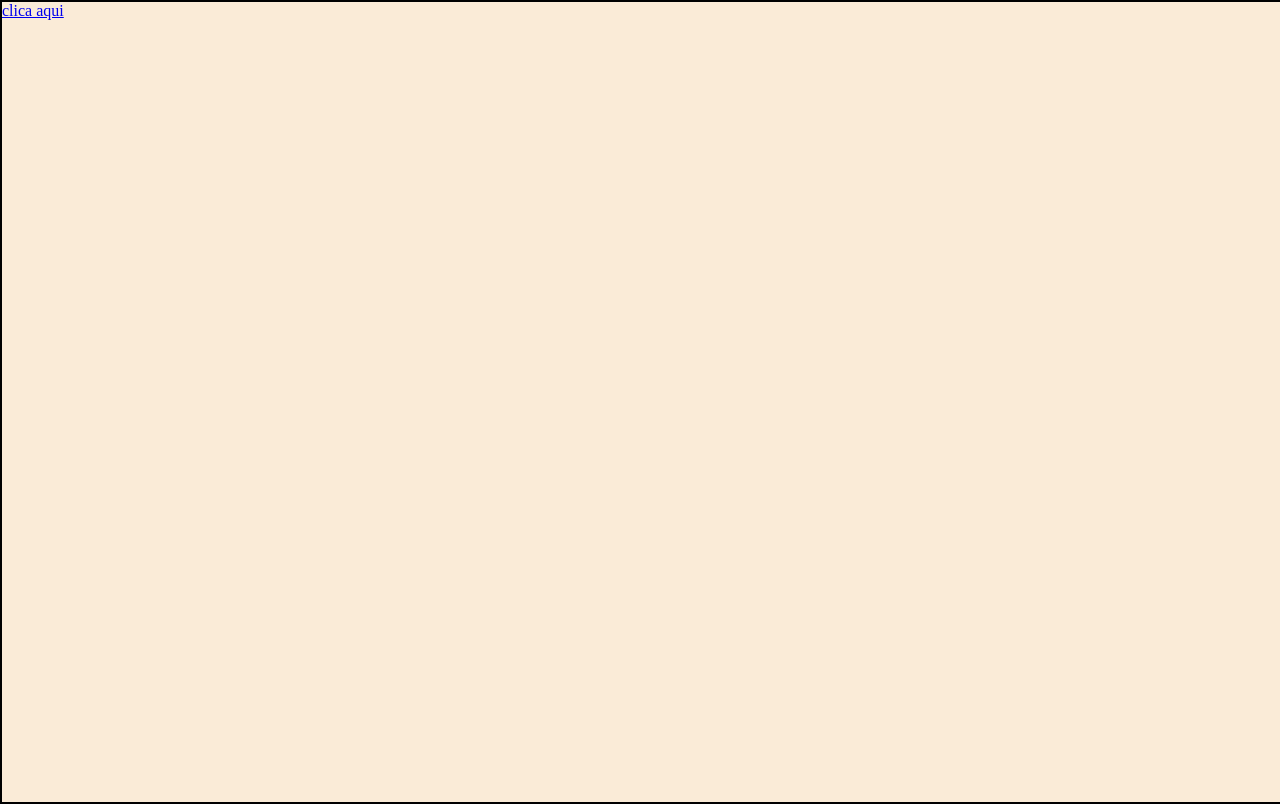
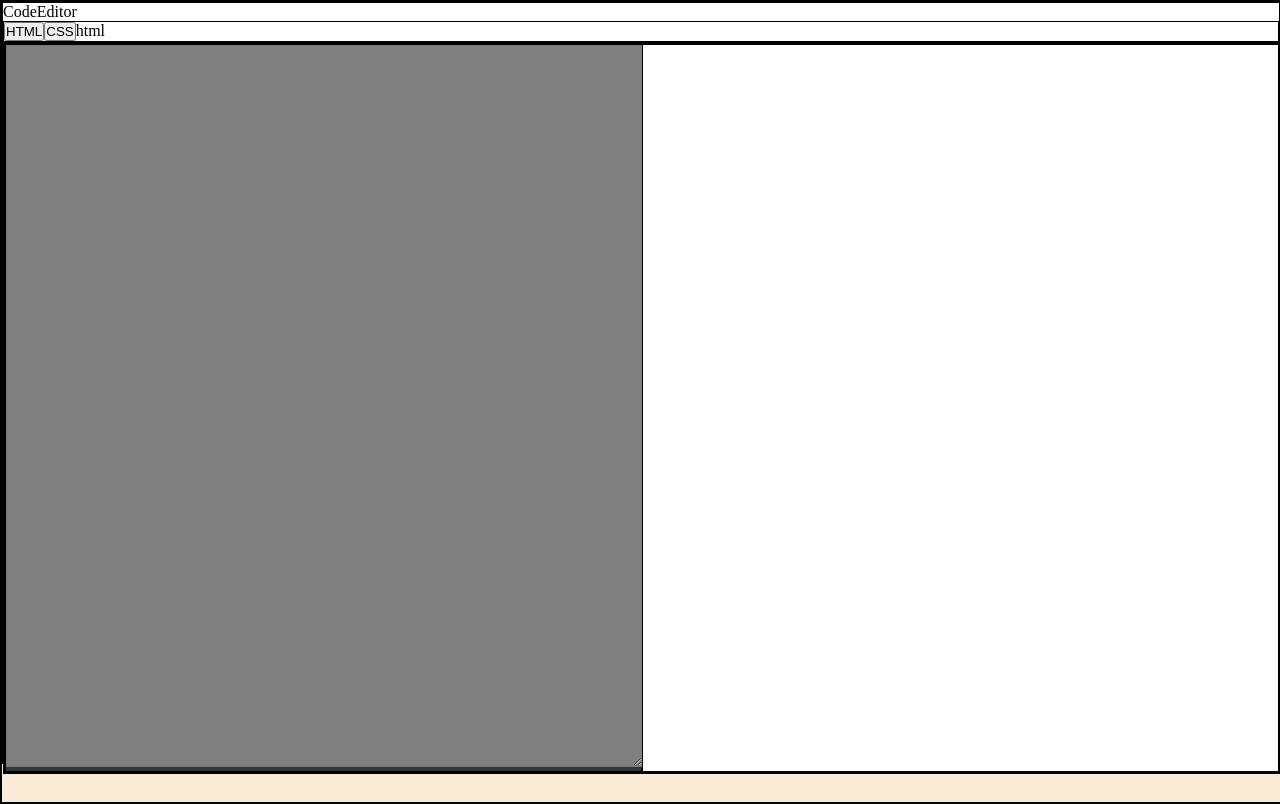
Before and after one commit to pedrohkf/ArtPen, a React (Vite) app: page / in a window 1280 px wide. Built offline with nearby package versions, Linux system fonts and the light colour scheme.

Commit message:
button redirect

```diff
--- a/src/page/Home.jsx
+++ b/src/page/Home.jsx
@@ -1,9 +1,10 @@
+import { CodeEditor } from "./codeEditor/CodeEditor";
 import styles from "./Home.module.css";
 
 export const Home = () => {
     return (
         <div className={styles.container}>
-            <a href="/codeEditor">clica aqui</a>
+            <CodeEditor />
         </div>
     )
 }
```
